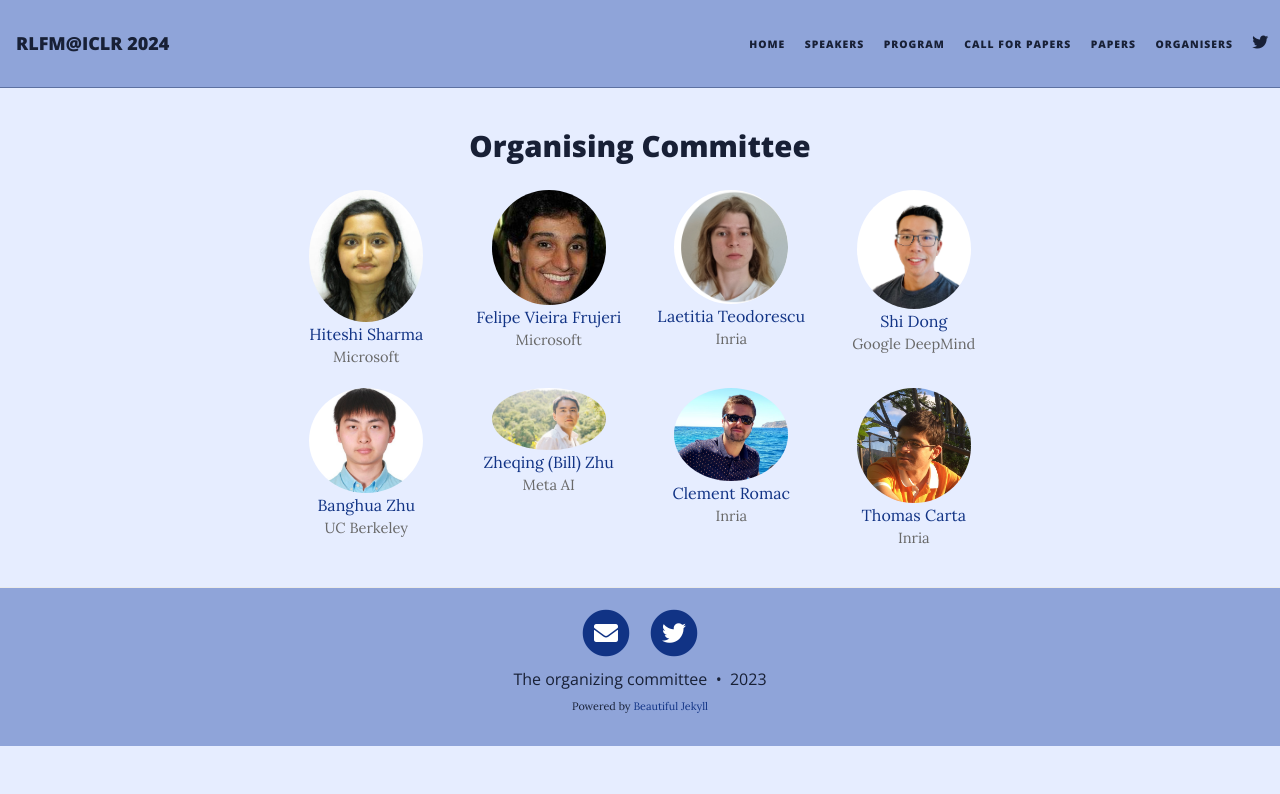
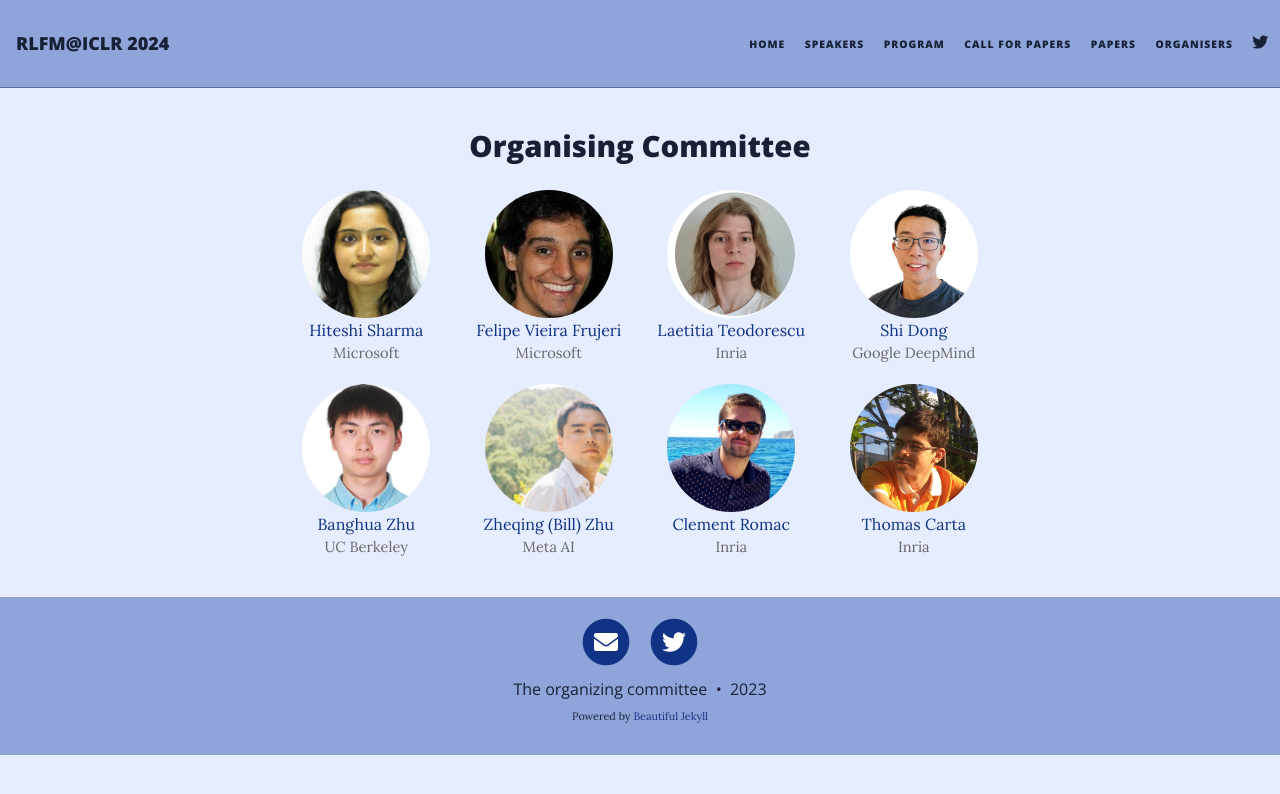
Before and after one commit to rlfmworkshop/rlfmworkshop.github.io, a Jekyll site: the page built from organisers.md, in a window 1280 px wide. Shown: the top 794 px of the page. Built offline with Jekyll 4.4.1, drawn with Linux system fonts in a browser that asks for light colours; nearby versions of some CDN libraries.

Commit message:
Fix css for images.

```diff
--- a/css/common.css
+++ b/css/common.css
@@ -136,8 +136,11 @@ h4{
   display: block;
   margin-left: auto;
   margin-right: auto;
-  width: 75%;
+  width: 7.1em;
+  height: 7.1em;
+  object-fit: cover;
 }
+
 .organiser-name{
   font-size: 16px;
 }
@@ -191,5 +194,7 @@ tr:nth-child(n+1), tr:nth-child(n+2) {
   border-radius: 50%;
   margin: auto;
   display: flex;
-  width: 75%;
+  width: 9.1em;
+  height: 9.1em;
+  object-fit: cover;
 }
```
